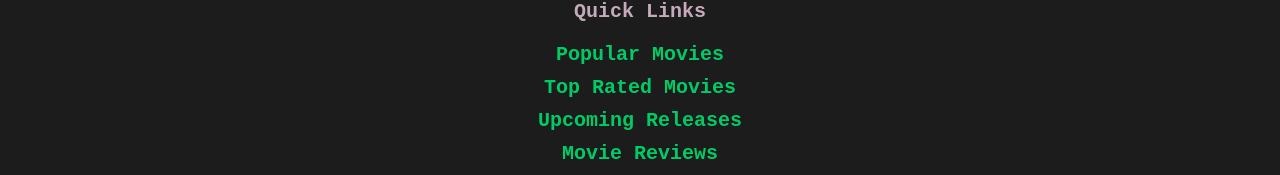
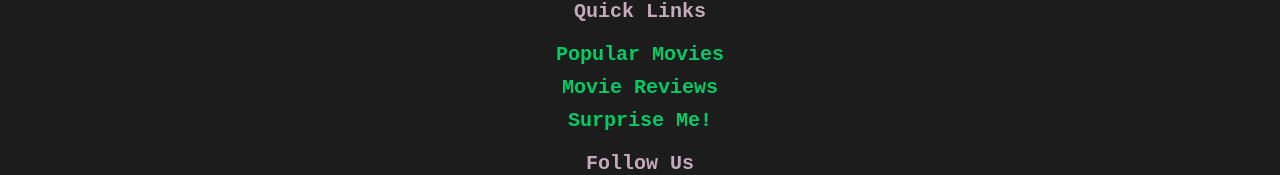
Before and after one commit to jacobhoang77/FreshTomatoes_, a React (Create React App) app: page / in a window 1280 px wide. Shown: the part 699-874 px from the top of the page. Built offline with nearby package versions, Linux system fonts and the light colour scheme; no server answers.

Commit message:
Update Footer.js

```diff
--- a/src/Footer.js
+++ b/src/Footer.js
@@ -13,8 +13,6 @@ function Footer() {
           <h3>Quick Links</h3>
           <ul>
             <li><a href="/movies">Popular Movies</a></li>
-            <li><a href="/top-rated">Top Rated Movies</a></li>
-            <li><a href="/upcoming">Upcoming Releases</a></li>
             <li><a href="/reviews">Movie Reviews</a></li>
             <li><a href="/surpriseme">Surprise Me!</a></li>
           </ul>
```
